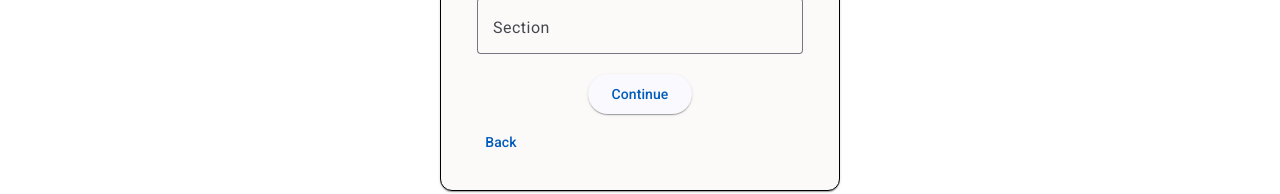
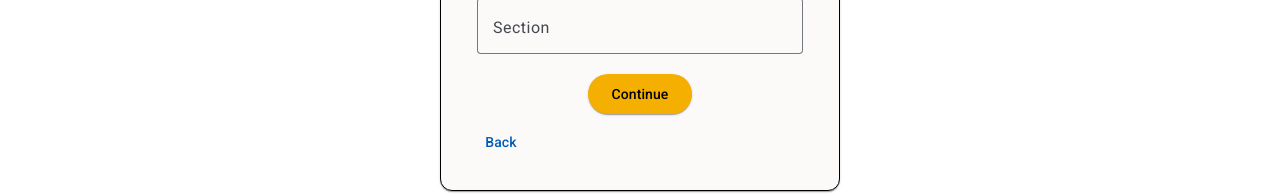
Before and after one commit to upc-2510-daos-4344-fp-grupo1/App-Frontend, an Angular app: page /info in a window 1280 px wide. Shown: the part 502-696 px from the top of the page. Built offline with nearby package versions, Linux system fonts and the light colour scheme.

Commit message:
fix: fixed button colors
Se corrigió el color en los botones de login, register e info

```diff
--- a/src/app/Authentication/Information/information/information.component.css
+++ b/src/app/Authentication/Information/information/information.component.css
@@ -1,3 +1,7 @@
+.mat-success {
+  background-color: #F5AF00;
+  color: black;
+}
 h1 {
   position: absolute;
   top: 17%;
--- a/src/app/Authentication/Information/information/information.component.html
+++ b/src/app/Authentication/Information/information/information.component.html
@@ -22,7 +22,7 @@
         <input matInput type="search">
       </mat-form-field>
 
-      <button mat-raised-button color="primary" routerLink="">Continue</button>
+      <button mat-raised-button color="success" routerLink="">Continue</button>
     </mat-card-content>
     <mat-card-actions>
       <a mat-button routerLink="/register">Back</a>
--- a/src/app/Authentication/Login/login/login.component.css
+++ b/src/app/Authentication/Login/login/login.component.css
@@ -1,4 +1,8 @@
 
+.mat-success {
+  background-color: #F5AF00;
+  color: black;
+}
 h1 {
   position: absolute;
   top: 25%;
--- a/src/app/Authentication/Login/login/login.component.html
+++ b/src/app/Authentication/Login/login/login.component.html
@@ -12,7 +12,7 @@
         <input matInput type="password">
       </mat-form-field>
 
-      <button mat-raised-button color="primary" routerLink="">Sign in</button>
+      <button mat-raised-button color="success" routerLink="">Sign in</button>
     </mat-card-content>
     <mat-card-actions class="actions-container">
       <a mat-button>Forgot password?</a>
--- a/src/app/Authentication/Register/register/register.component.css
+++ b/src/app/Authentication/Register/register/register.component.css
@@ -1,3 +1,7 @@
+.mat-success {
+  background-color: #F5AF00;
+  color: black;
+}
 h1 {
   position: absolute;
   top: 22%;
--- a/src/app/Authentication/Register/register/register.component.html
+++ b/src/app/Authentication/Register/register/register.component.html
@@ -17,7 +17,7 @@
         <input matInput type="password">
       </mat-form-field>
 
-      <button mat-raised-button routerLink="/info">Register</button>
+      <button mat-raised-button color="success" routerLink="/info">Register</button>
     </mat-card-content>
     <mat-card-actions>
       <a mat-button routerLink="/login">Already have an account? Sign in</a>
```
